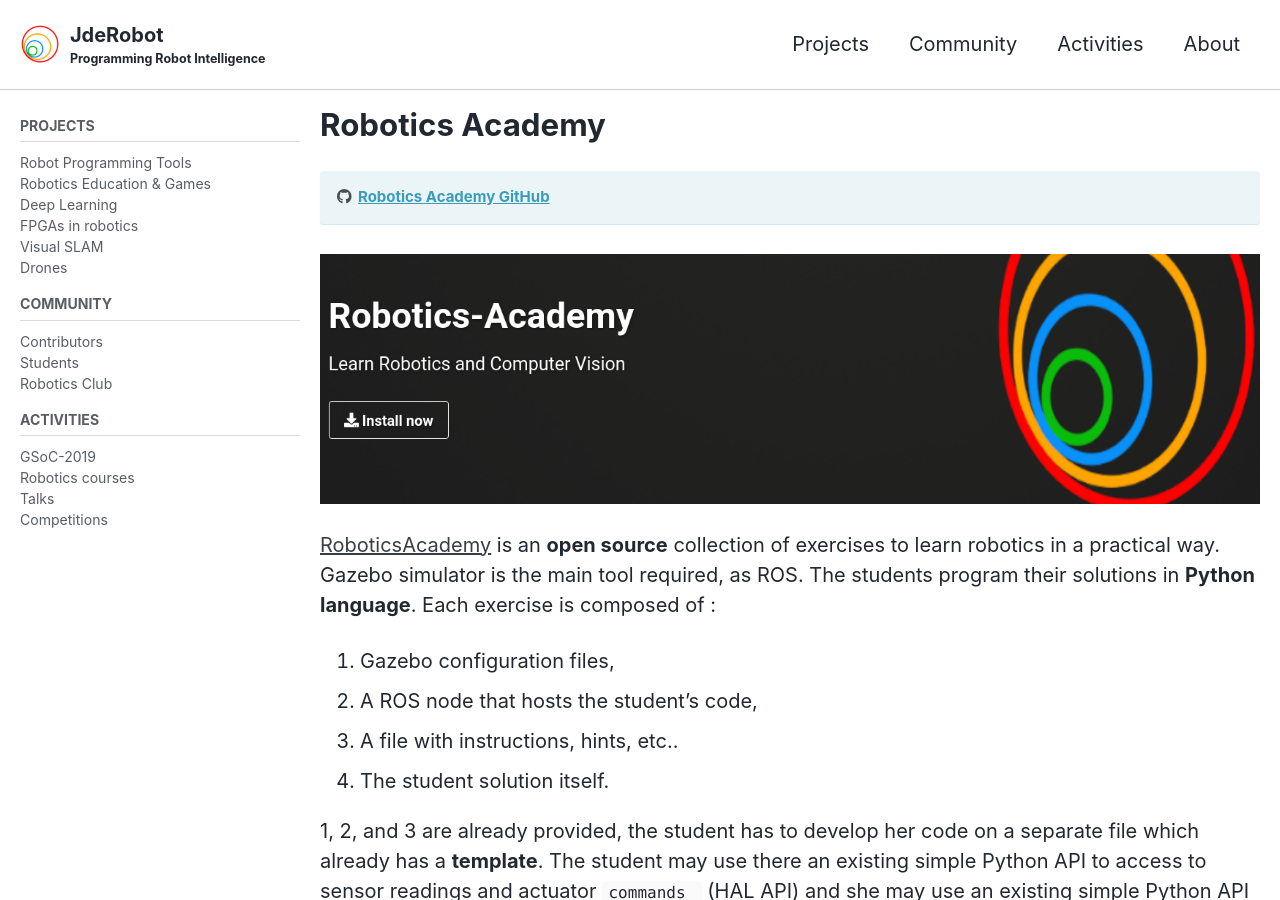
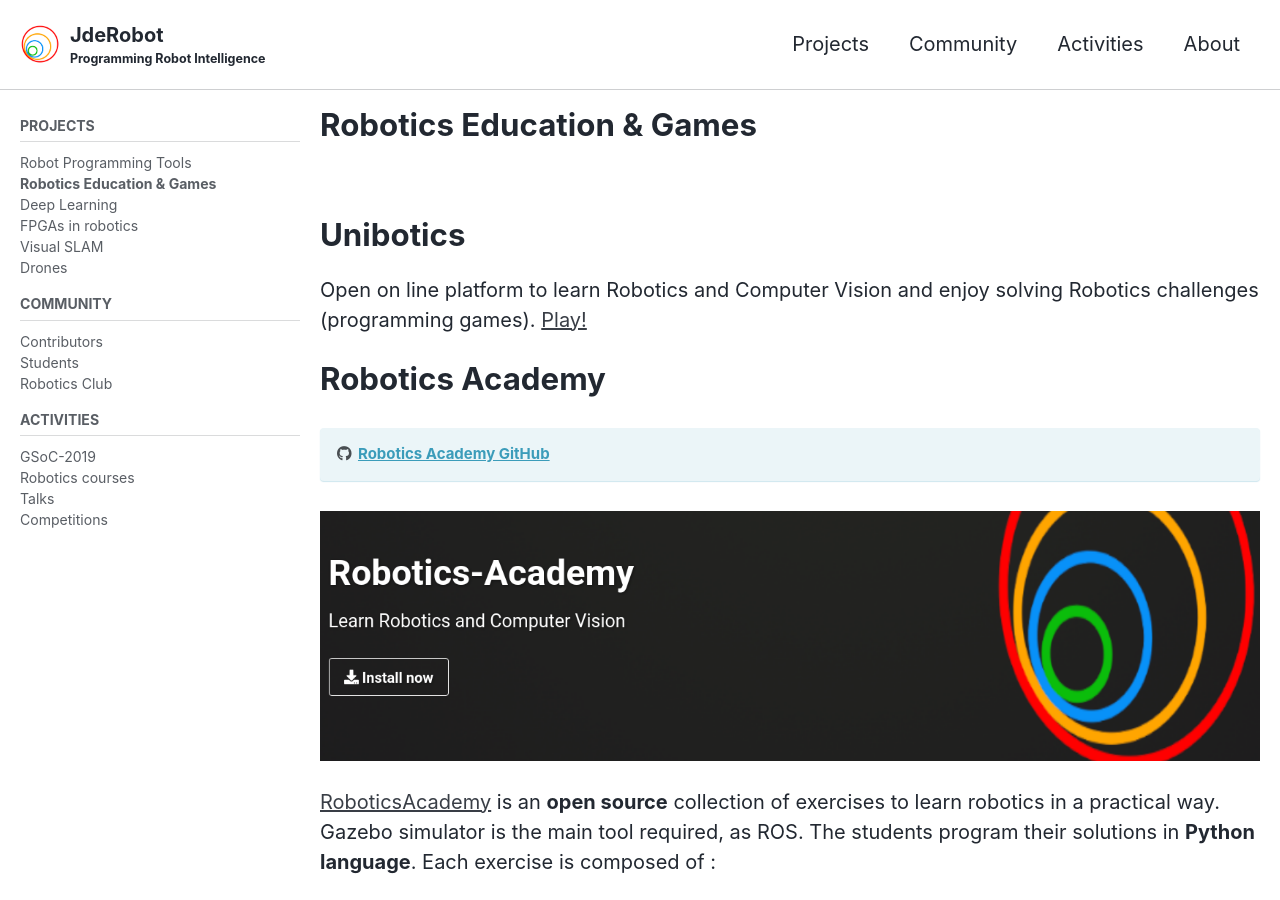
Before and after one commit to JdeRobot/jderobot.github.io, a Jekyll site: the page built from _pages/projects/robotics_education/robotics_education.md, in a window 1280 px wide and 900 px high. Built offline with Jekyll 4.4.1, drawn with Linux system fonts in a browser that asks for light colours; cached includes are drawn as plain includes; nearby versions of some CDN libraries.

Commit message:
bug #64 solved

```diff
--- a/_pages/projects/robotics_education/robotics_education.md
+++ b/_pages/projects/robotics_education/robotics_education.md
@@ -1,6 +1,6 @@
 ---
-permalink: /projects/robotics_academy/
-title: "Robotics Academy"
+permalink: /projects/robotics_education/
+title: "Robotics Education & Games"
 
 sidebar:
   nav: "docs"
@@ -9,6 +9,18 @@
 
 classes: wide
 ---
+
+
+
+&nbsp;
+&nbsp;
+
+# Unibotics
+
+Open on line platform to learn Robotics and Computer Vision and enjoy solving Robotics challenges (programming games). [Play!](https://unibotics.org)
+
+
+# Robotics Academy
 
 <i class="fab fa-fw fa-github"></i> [**Robotics Academy GitHub**](https://github.com/JdeRobot/RoboticsAcademy)
 {: .notice--info}
```
